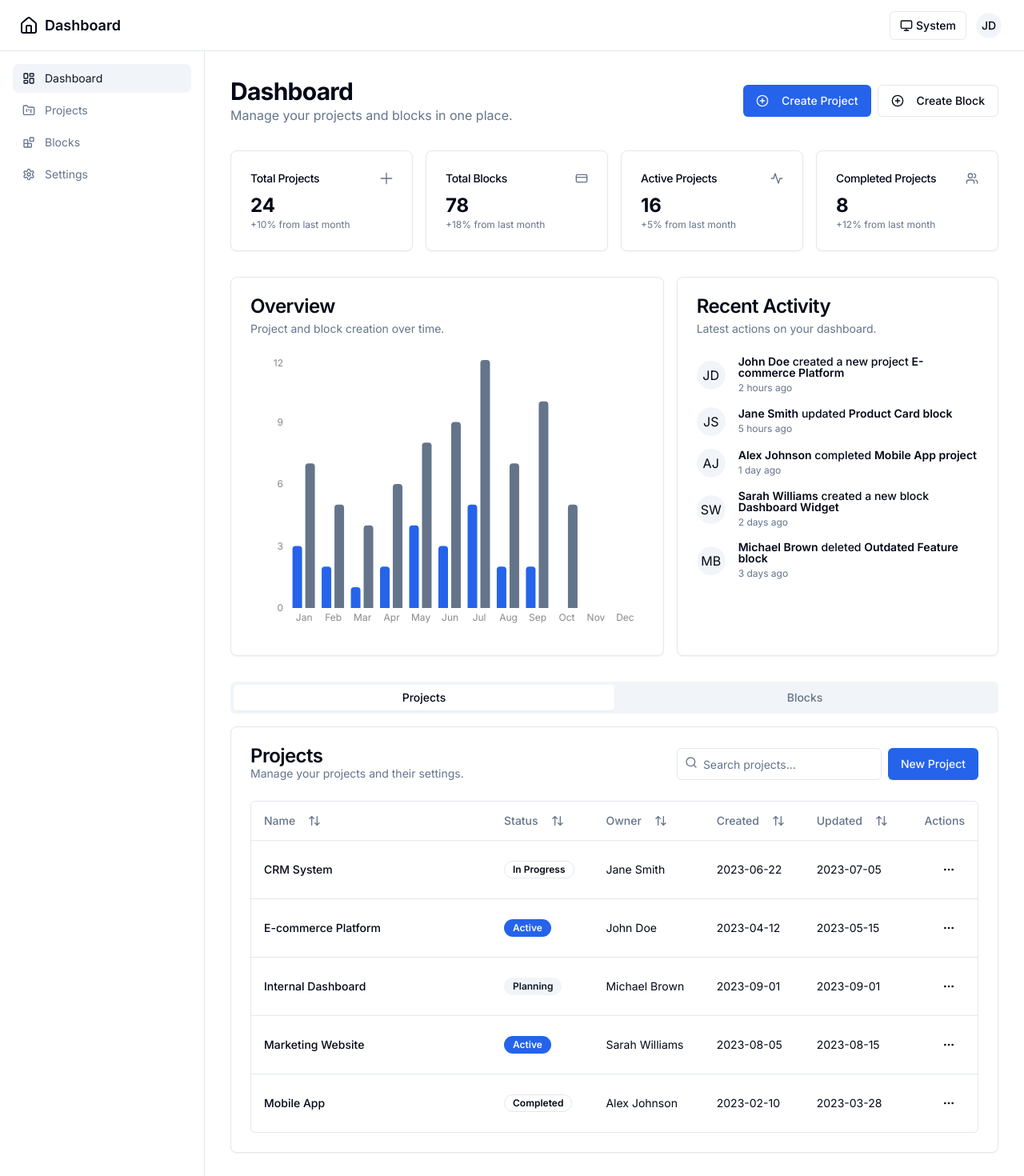
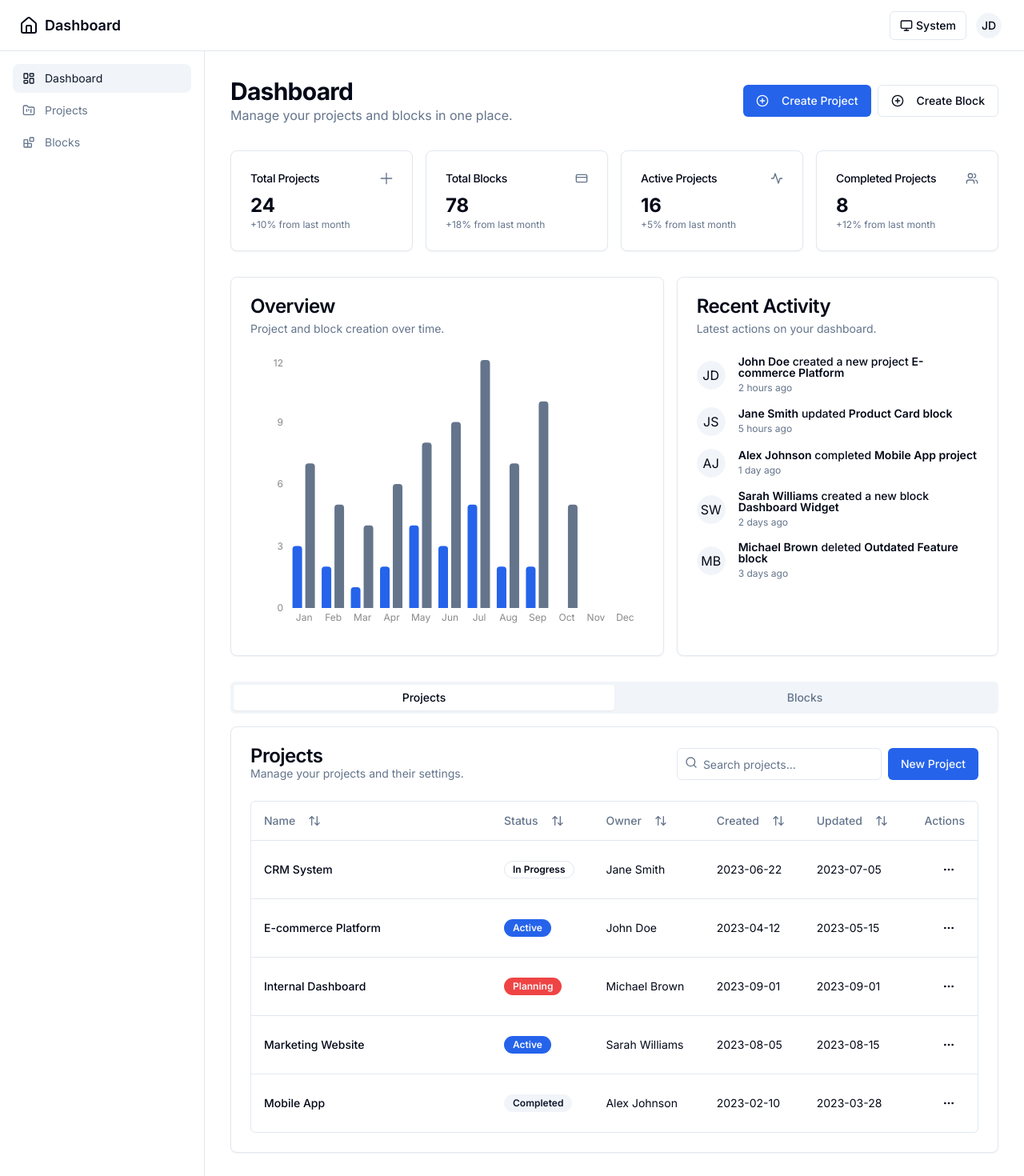
Before and after one commit to Moniruzzaman2525/portfolio-dashboard, a Next.js app: page / in a window 1280 px wide. Shown: the top 1470 px of the page at 80% size. Built offline with nearby package versions, Linux system fonts and the light colour scheme.

Commit message:
ts error solve

```diff
--- a/components/Dashboard/dashboard-layout.tsx
+++ b/components/Dashboard/dashboard-layout.tsx
@@ -34,12 +34,7 @@ const navigationItems = [
     title: "Blocks",
     href: "/blocks",
     icon: Blocks,
-  },
-  {
-    title: "Settings",
-    href: "/settings",
-    icon: Settings,
-  },
+  }
 ]
 
 export function DashboardLayout({ children }: { children: React.ReactNode }) {
--- a/components/Feather/Projects/projects-table.tsx
+++ b/components/Feather/Projects/projects-table.tsx
@@ -26,7 +26,6 @@ import {
 } from "@/components/ui/dialog"
 import { Badge } from "@/components/ui/badge"
 
-// Sample data - would come from your API in a real app
 const projects = [
     {
         id: "1",
@@ -197,14 +196,15 @@ export function ProjectsTable() {
                                                     project.status === "Active"
                                                         ? "default"
                                                         : project.status === "Completed"
-                                                            ? "success"
+                                                            ? "secondary"
                                                             : project.status === "In Progress"
-                                                                ? "warning"
-                                                                : "secondary"
+                                                                ? "outline"
+                                                                : "destructive"
                                                 }
                                             >
                                                 {project.status}
                                             </Badge>
+
                                         </TableCell>
                                         <TableCell className="hidden md:table-cell">{project.owner}</TableCell>
                                         <TableCell className="hidden md:table-cell">{project.createdAt}</TableCell>
```
